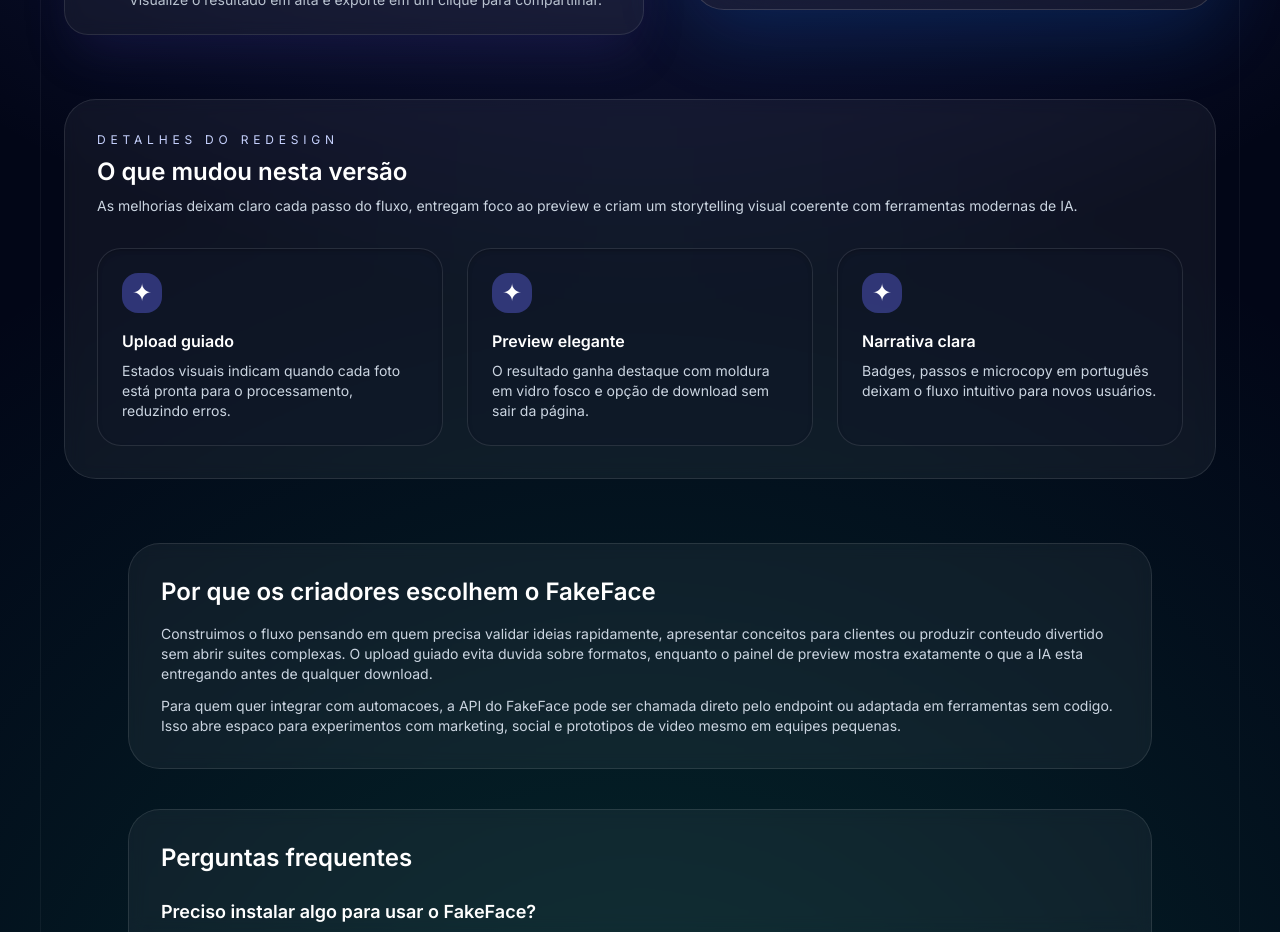
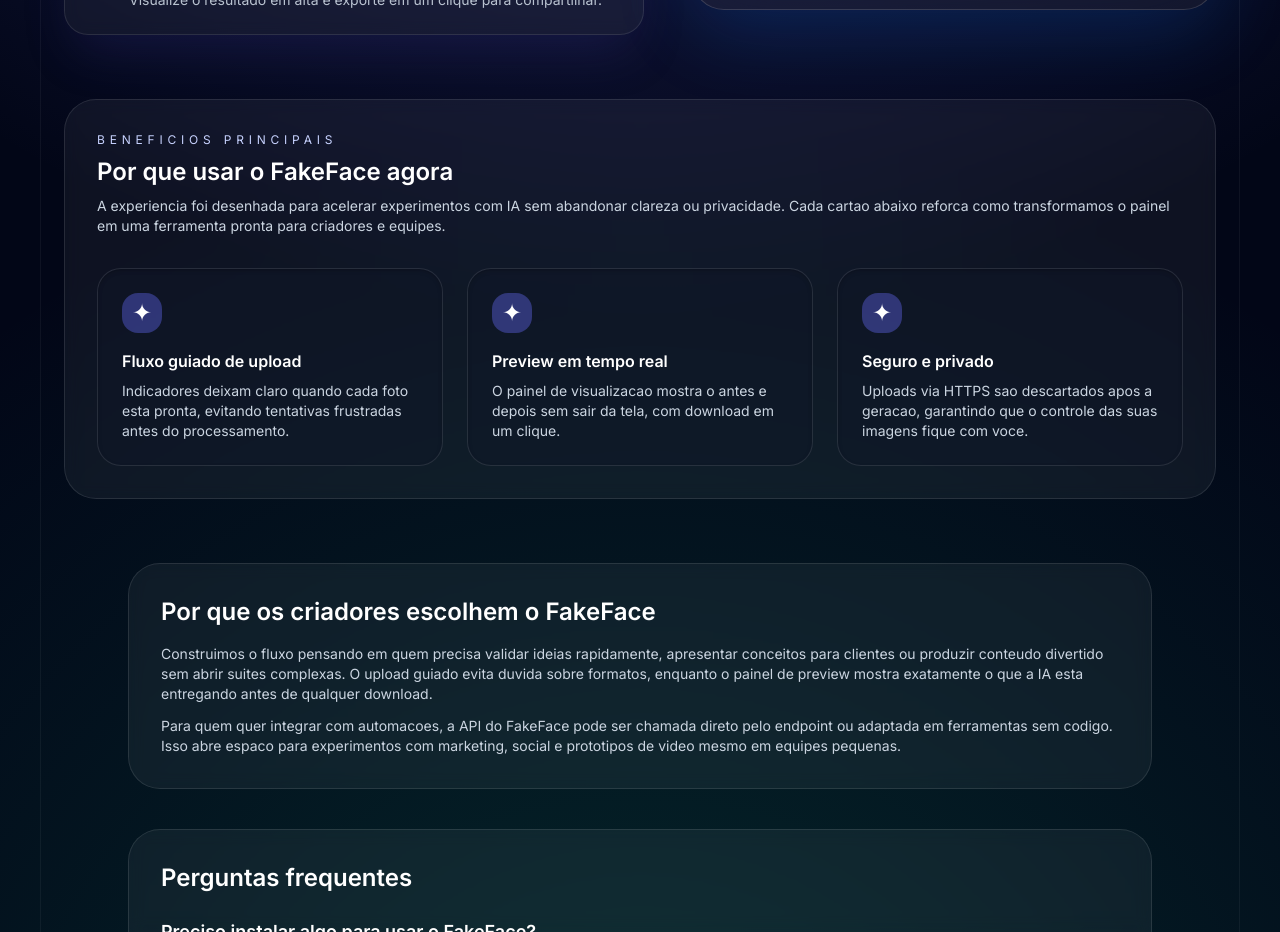
Before and after one commit to gigliozzi/fakeface, a Next.js app: page / in a window 1280 px wide. Shown: the part 900-1832 px from the top of the page. Built offline with nearby package versions, Linux system fonts and the light colour scheme.

Commit message:
chore: refocus benefits section

```diff
--- a/src/app/page.tsx
+++ b/src/app/page.tsx
@@ -23,19 +23,19 @@ const heroStats = [
 
 const highlights = [
   {
-    title: "Upload guiado",
+    title: "Fluxo guiado de upload",
     description:
-      "Estados visuais indicam quando cada foto está pronta para o processamento, reduzindo erros.",
+      "Indicadores deixam claro quando cada foto esta pronta, evitando tentativas frustradas antes do processamento.",
   },
   {
-    title: "Preview elegante",
+    title: "Preview em tempo real",
     description:
-      "O resultado ganha destaque com moldura em vidro fosco e opção de download sem sair da página.",
+      "O painel de visualizacao mostra o antes e depois sem sair da tela, com download em um clique.",
   },
   {
-    title: "Narrativa clara",
+    title: "Seguro e privado",
     description:
-      "Badges, passos e microcopy em português deixam o fluxo intuitivo para novos usuários.",
+      "Uploads via HTTPS sao descartados apos a geracao, garantindo que o controle das suas imagens fique com voce.",
   },
 ];
 
@@ -260,11 +260,11 @@ export default function Home() {
 
         <section className="mx-auto mt-16 max-w-6xl rounded-[32px] border border-white/10 bg-white/5 p-8 backdrop-blur">
           <div className="mb-8 flex flex-col gap-2">
-            <p className="text-xs uppercase tracking-[0.4em] text-indigo-200">Detalhes do redesign</p>
-            <h2 className="text-2xl font-semibold text-white">O que mudou nesta versão</h2>
+            <p className="text-xs uppercase tracking-[0.4em] text-indigo-200">Beneficios principais</p>
+            <h2 className="text-2xl font-semibold text-white">Por que usar o FakeFace agora</h2>
             <p className="text-sm text-slate-300">
-              As melhorias deixam claro cada passo do fluxo, entregam foco ao preview e criam um
-              storytelling visual coerente com ferramentas modernas de IA.
+              A experiencia foi desenhada para acelerar experimentos com IA sem abandonar clareza ou privacidade.
+              Cada cartao abaixo reforca como transformamos o painel em uma ferramenta pronta para criadores e equipes.
             </p>
           </div>
           <div className="grid gap-6 md:grid-cols-3">
```
